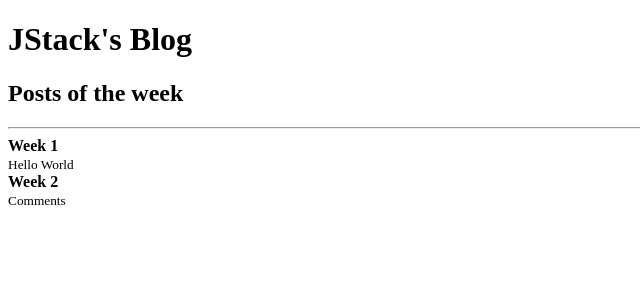
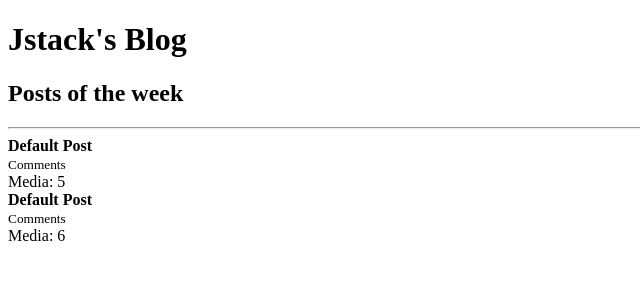
Before and after one commit to PedroVictor022/React-review-basic, a React (Create React App) app: page / in a window 1280 px wide. Shown: the top 300 px of the page, without its empty margins (0-640 px from the left). Built offline with nearby package versions, Linux system fonts and the light colour scheme.

Commit message:
propTypes

```diff
--- a/package.json
+++ b/package.json
@@ -6,6 +6,7 @@
     "@testing-library/jest-dom": "^5.16.5",
     "@testing-library/react": "^13.4.0",
     "@testing-library/user-event": "^13.5.0",
+    "prop-types": "^15.8.1",
     "react": "^18.2.0",
     "react-dom": "^18.2.0",
     "react-scripts": "5.0.1",
--- a/src/App.js
+++ b/src/App.js
@@ -6,17 +6,26 @@ function App() {
   return (
     <>
 
-      <Header>
+      <Header
+        title="Jstack's Blog"
+      >
         <h2>Posts of the week</h2>
       </Header>
 
       <Post
-        title="Week 1"
-        subTitle="Hello World"
+        post={{
+          title:"Week 1",
+          subTitle:"Hello World"
+        }}
+      likes={10}
       />
 
       <Post
-        title="Week 2"
+        post={{
+          title:"Week 2",
+          subTitle:"Install propTypes"
+        }}
+        likes={12}
       />
 
     </>
--- a/src/components/Header.js
+++ b/src/components/Header.js
@@ -1,9 +1,16 @@
+import PropTypes from "prop-types";
+
 export default function Header({ title, children }) {
   return (
     <>
-      <h1>{title ?? "JStack's Blog"}</h1>
+      <h1>{title}</h1>
       { children }
       <hr />
     </>
   )
 }
+
+Header.propTypes = {
+  title: PropTypes.string.isRequired,
+  children: PropTypes.node
+}
--- a/src/components/Post.js
+++ b/src/components/Post.js
@@ -1,13 +1,16 @@
-export function Post({ title, subTitle }) {
+import PropTypes from "prop-types";
 
-  console.log({title, subTitle})
+export function Post({ title, subTitle, likes }) {
+
+  console.log({title})
 
   return (
     <>
       <article>
         <strong>{title ?? "Default Post"}</strong><br />
         <small>{subTitle ?? "Comments"}</small>
-        <br/>
+        <br />
+        Media: {likes / 2}
       </article>
     </>
   )
```
Also changed, not shown: 1 other file (tests, documents, lock files or other folders).
